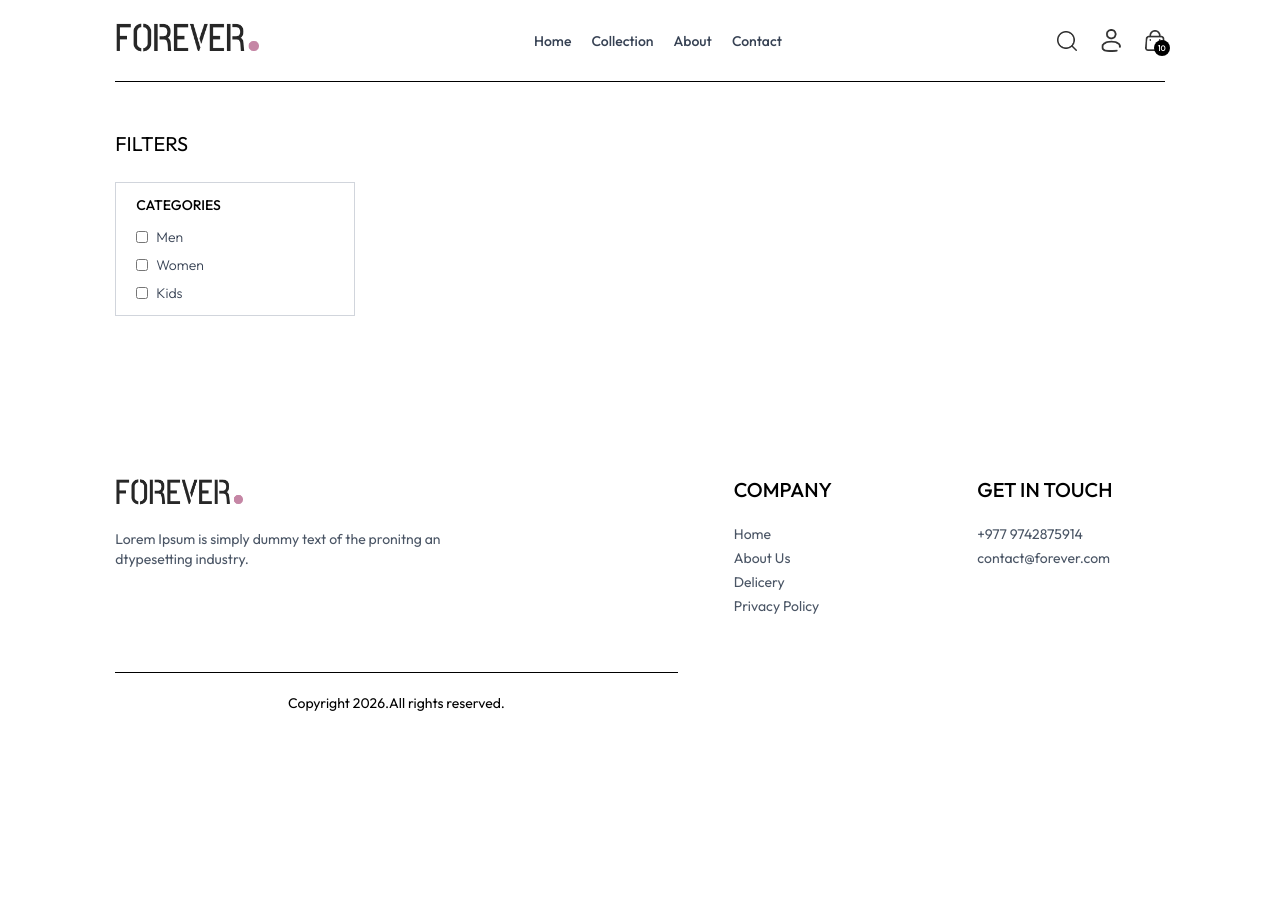
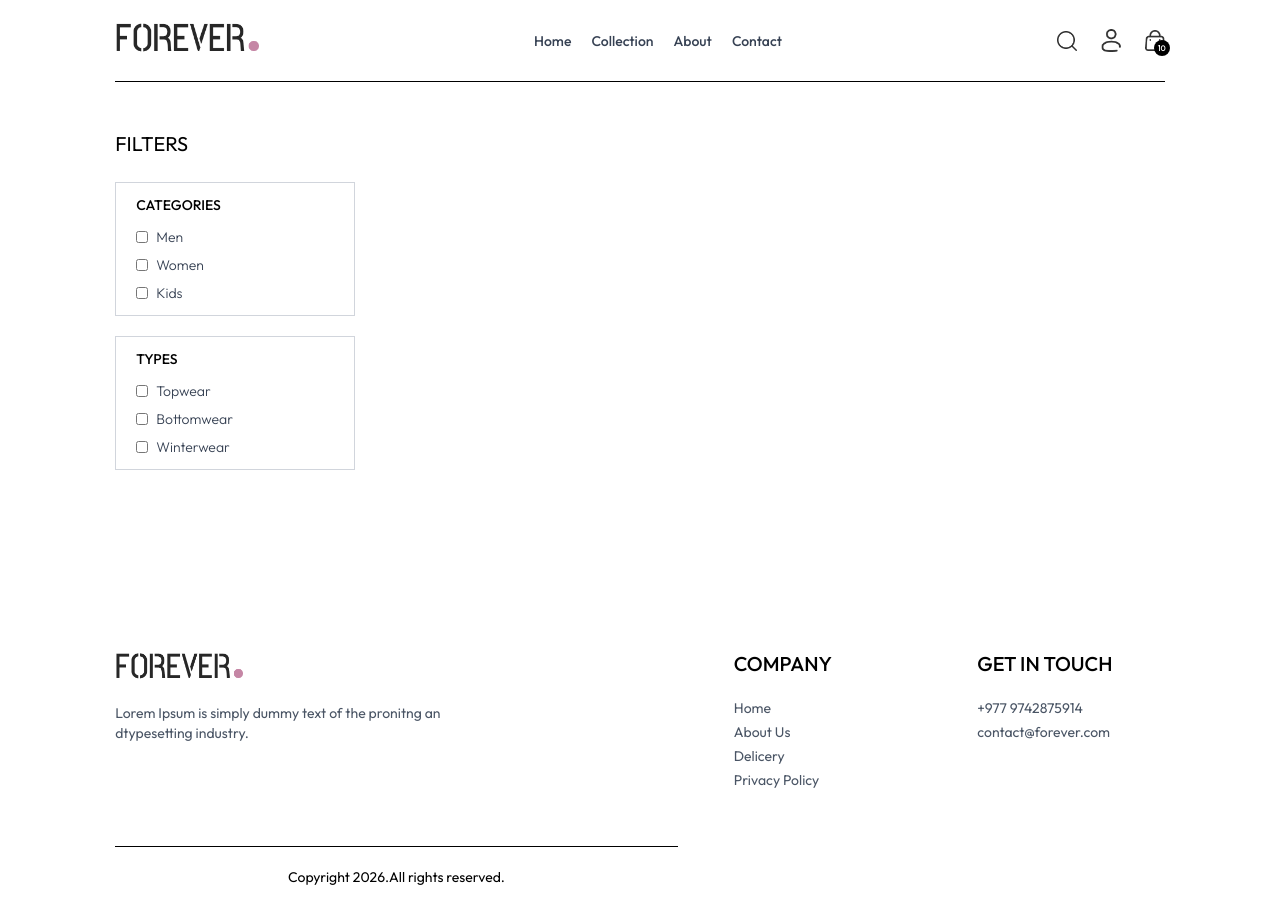
Before and after one commit to rohanmaharjan/E-commerce, a React (Vite) app in the folder frontend/: page /collection in a window 1280 px wide. Both pictures are taken after a click on the element "FILTERS". Shown: the top 924 px of the page. Before the commit the page ends 800 px from the top, so only its background shows below. Built offline with nearby package versions, Linux system fonts and the light colour scheme.

Commit message:
added types of clothwear

```diff
--- a/frontend/src/pages/Collection.jsx
+++ b/frontend/src/pages/Collection.jsx
@@ -11,7 +11,9 @@
     <div className='flex flex-col sm:flex-row gap-1 sm:gap-10 pt-10 border-t'>
       {/* filter option */}
       <div className='min-w-60'>
-        <p onClick={() => setShowFilter(!showFilter)} className='my-2 text-xl flex items-center cursor-pointer gap-2'>FILTERS</p>
+        <p onClick={() => setShowFilter(!showFilter)} className='my-2 text-xl flex items-center cursor-pointer gap-2'>FILTERS
+
+        </p>
         {/* category filter */}
         <div className={`border border-gray-300 pl-5 py-3 mt-6 ${showFilter ? '' :'hidden'}`}>
           <p className='mb-3 text-sm font-medium'>CATEGORIES</p>
@@ -27,6 +29,23 @@
               </p>
             </div>
           </div>
+
+          {/* sub category filter */}
+          <div className={`border border-gray-300 pl-5 py-3 my-5 ${showFilter ? '' :'hidden'}`}>
+          <p className='mb-3 text-sm font-medium'>TYPES</p>
+            <div className='flex flex-col gap-2 text-sm font-light text-gray-700'>
+              <p className='flex gap-2'>
+                <input className='w-3' type="checkbox" value={'Topwear'} />Topwear
+              </p>
+              <p className='flex gap-2'>
+                <input className='w-3' type="checkbox" value={'Bottomwear'} />Bottomwear
+              </p>
+              <p className='flex gap-2'>
+                <input className='w-3' type="checkbox" value={'Winterwear'} />Winterwear
+              </p>
+            </div>
+          </div>
+
       </div>
 
     </div>
```
